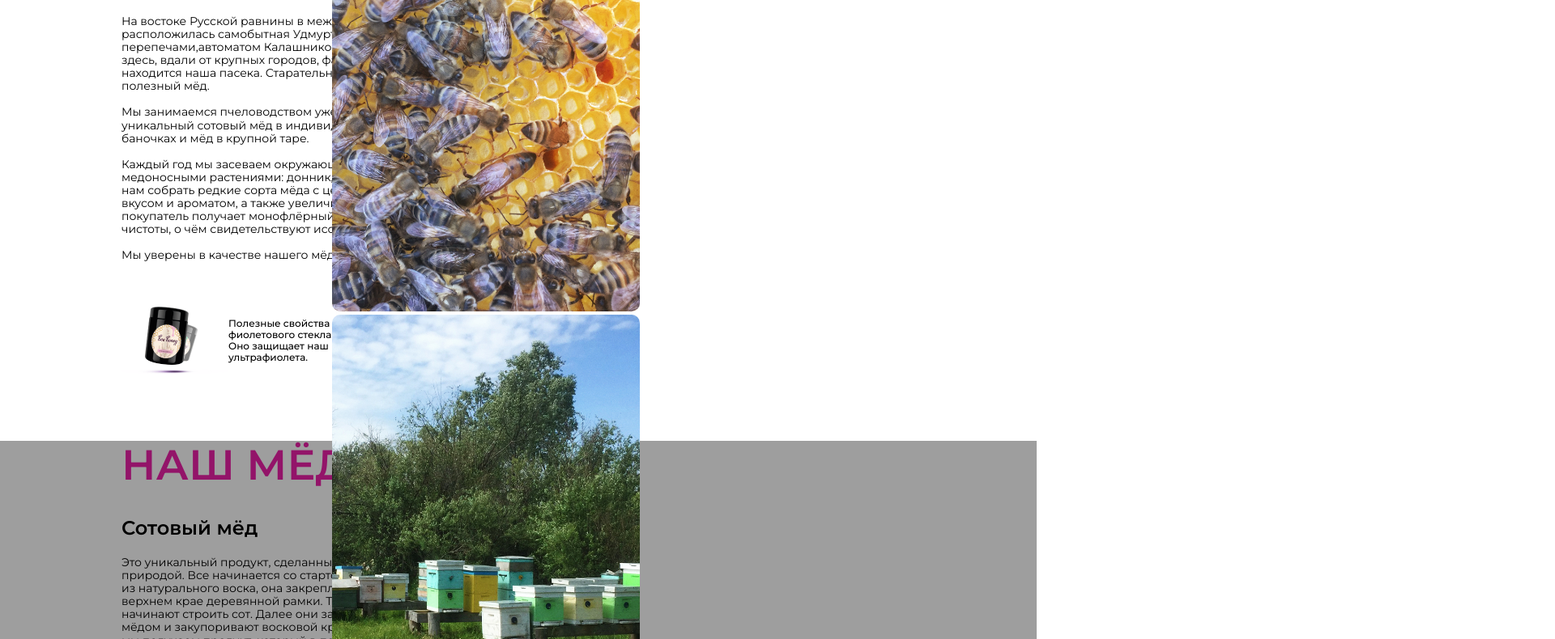
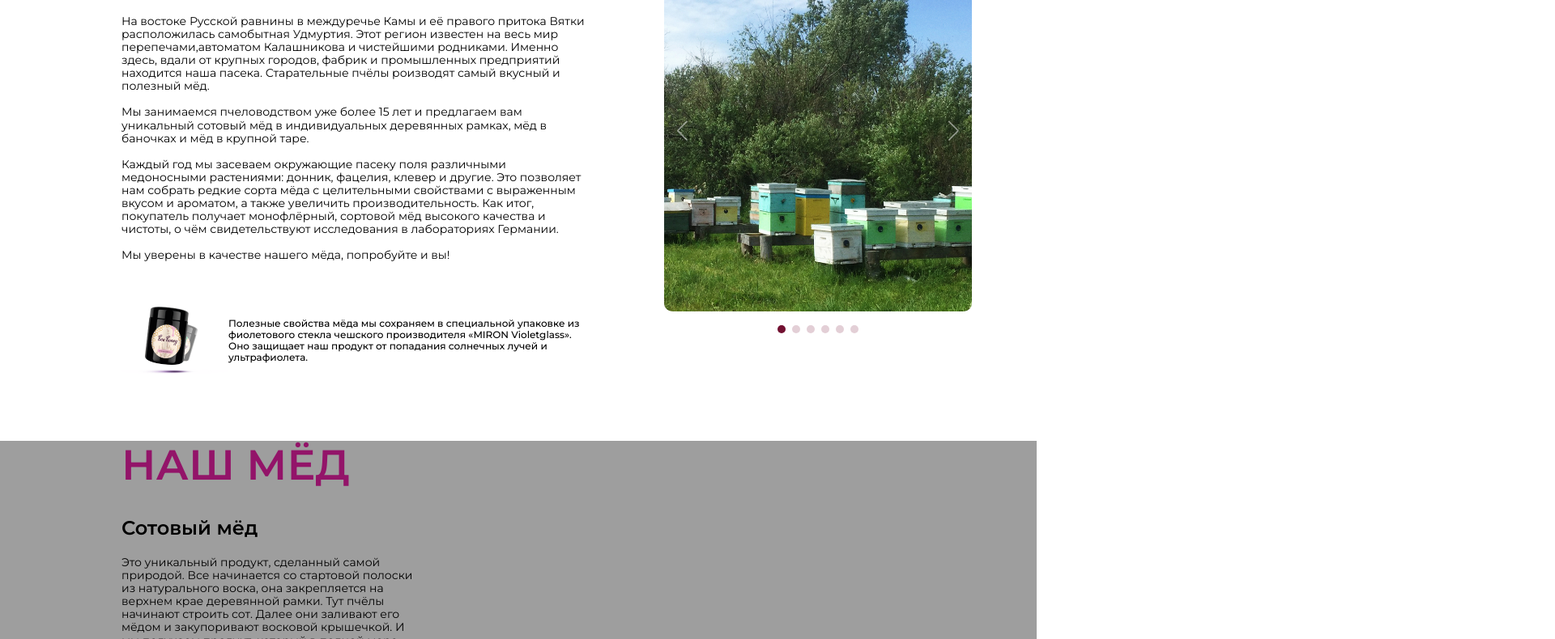
Before and after one commit to GodIsJustIllusion/bee_honey-designed-by-mainprint.-, a plain HTML site: page index.html in a window 1280 px wide. Shown: the part 749-1539 px from the top of the page at 81% size, 1920 px wide, since content can reach past the window. Drawn offline with Linux system fonts and the light colour scheme; the site is published under a folder, as on GitHub Pages, so addresses that start at the root find nothing.

Commit message:
Update index.html

```diff
--- a/index.html
+++ b/index.html
@@ -8,7 +8,7 @@
     <link rel="preconnect" href="https://fonts.gstatic.com" crossorigin>
     <link href="https://fonts.googleapis.com/css2?family=Montserrat:wght@400;500;600&display=swap" rel="stylesheet">
     <link rel="stylesheet" href="css/normalize.css">
-    <link rel="stylesheet" href="/css/swiper-bundle.css">
+    <link rel="stylesheet" href="css/swiper-bundle.css">
     <link rel="stylesheet" href="css/styles.css">
     <title>Beehoney</title>
 </head>
```
